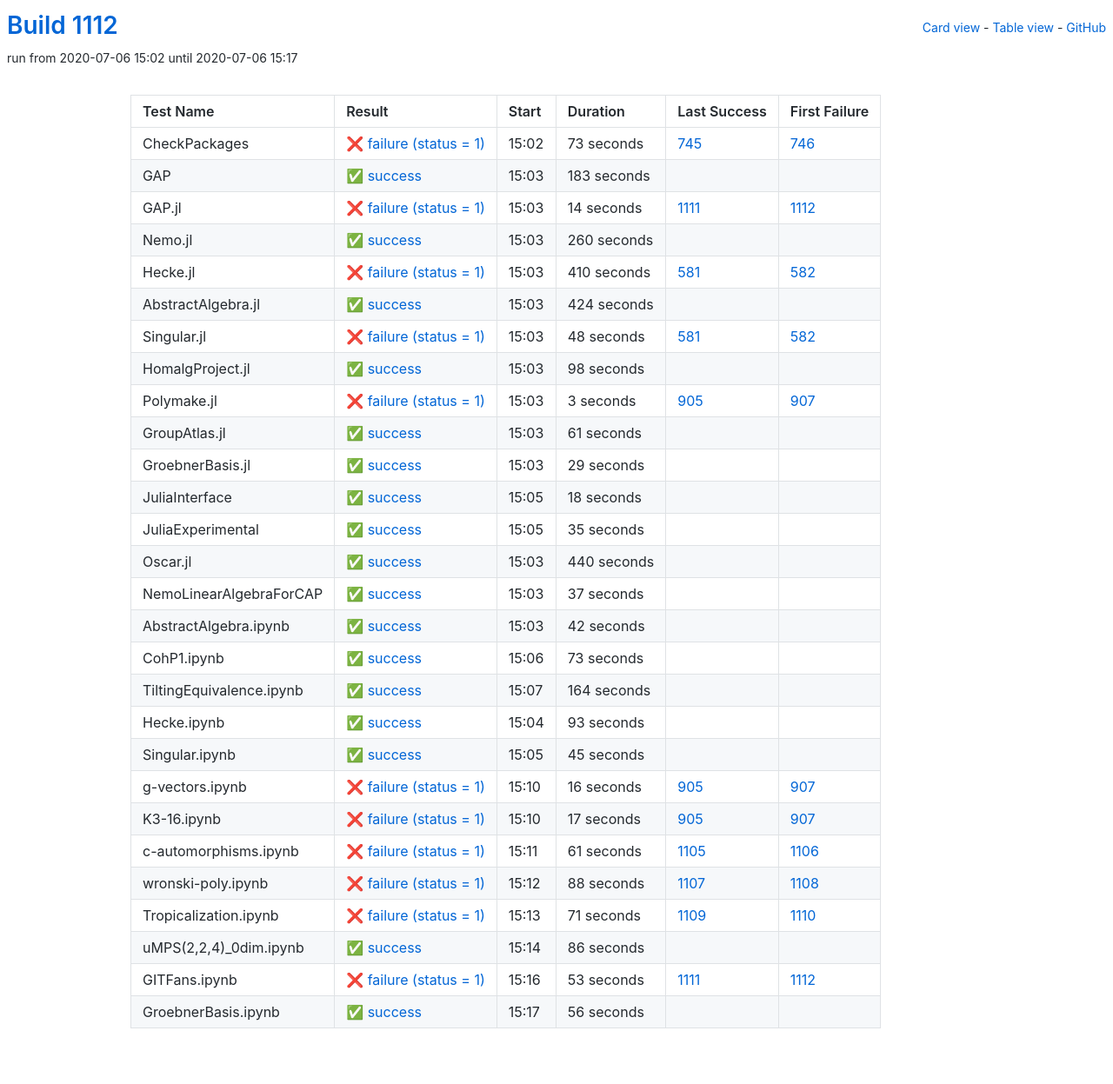
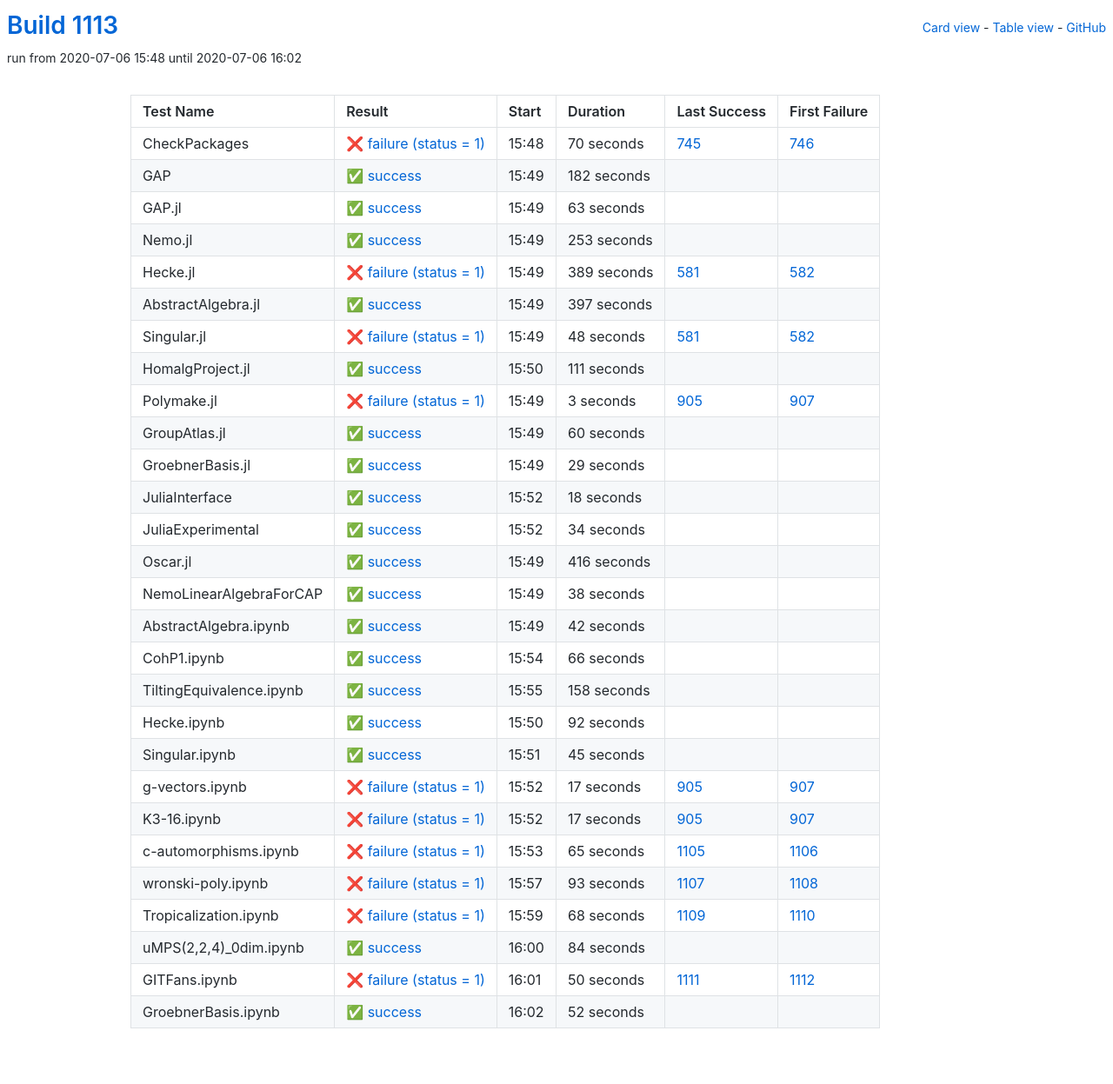
Before and after one commit to oscar-system/oscar-ci-status-1.4, a Jekyll site: the page built from table.html, in a window 1280 px wide. Shown: the whole page at 87% size. Built offline with Jekyll 4.4.1, drawn with Linux system fonts in a browser that asks for light colours.

Commit message:
Build #1113

```diff
--- a/_data/ci.yml
+++ b/_data/ci.yml
@@ -1,6 +1,6 @@
 ---
-build: 1112
-build_url: https://oscarci.mathematik.uni-kl.de/job/oscar-julia-1.4/1112/
+build: 1113
+build_url: https://oscarci.mathematik.uni-kl.de/job/oscar-julia-1.4/1113/
 job: oscar-julia-1.4
 organization: oscar-system
 repo: oscar-ci-status-1.4
@@ -8,80 +8,80 @@ repourl: https://github.com/oscar-system/oscar-ci-status-1.4
 tests:
 - name: CheckPackages
   id: checkpackages
-  log: https://oscarci.mathematik.uni-kl.de/job/oscar-julia-1.4/1112/artifact/logs/build-1112/CheckPackages.log
-  start: 2020-07-06 15:02
+  log: https://oscarci.mathematik.uni-kl.de/job/oscar-julia-1.4/1113/artifact/logs/build-1113/CheckPackages.log
+  start: 2020-07-06 15:48
   success: false
   exitcode: 1
   status: failure
-  duration: 73
+  duration: 70
   last_success: 745
   last_success_url: https://oscarci.mathematik.uni-kl.de/job/oscar-julia-1.4/745/
   first_failure: 746
   first_failure_url: https://oscarci.mathematik.uni-kl.de/job/oscar-julia-1.4/746/
 - name: GAP
   id: gap
-  log: https://oscarci.mathematik.uni-kl.de/job/oscar-julia-1.4/1112/artifact/logs/build-1112/GAP.log
-  start: 2020-07-06 15:03
+  log: https://oscarci.mathematik.uni-kl.de/job/oscar-julia-1.4/1113/artifact/logs/build-1113/GAP.log
+  start: 2020-07-06 15:49
   success: true
   exitcode: 0
   status: success
-  duration: 183
+  duration: 182
   last_success: false
   last_success_url:
   first_failure: false
   first_failure_url:
 - name: GAP.jl
   id: gap-jl
-  log: https://oscarci.mathematik.uni-kl.de/job/oscar-julia-1.4/1112/artifact/logs/build-1112/GAP.jl.log
-  start: 2020-07-06 15:03
-  success: false
-  exitcode: 1
-  status: failure
-  duration: 14
-  last_success: 1111
-  last_success_url: https://oscarci.mathematik.uni-kl.de/job/oscar-julia-1.4/1111/
-  first_failure: 1112
-  first_failure_url: https://oscarci.mathematik.uni-kl.de/job/oscar-julia-1.4/1112/
-- name: Nemo.jl
-  id: nemo-jl
-  log: https://oscarci.mathematik.uni-kl.de/job/oscar-julia-1.4/1112/artifact/logs/build-1112/Nemo.jl.log
-  start: 2020-07-06 15:03
+  log: https://oscarci.mathematik.uni-kl.de/job/oscar-julia-1.4/1113/artifact/logs/build-1113/GAP.jl.log
+  start: 2020-07-06 15:49
   success: true
   exitcode: 0
   status: success
-  duration: 260
+  duration: 63
+  last_success: false
+  last_success_url:
+  first_failure: false
+  first_failure_url:
+- name: Nemo.jl
+  id: nemo-jl
+  log: https://oscarci.mathematik.uni-kl.de/job/oscar-julia-1.4/1113/artifact/logs/build-1113/Nemo.jl.log
+  start: 2020-07-06 15:49
+  success: true
+  exitcode: 0
+  status: success
+  duration: 253
   last_success: false
   last_success_url:
   first_failure: false
   first_failure_url:
 - name: Hecke.jl
   id: hecke-jl
-  log: https://oscarci.mathematik.uni-kl.de/job/oscar-julia-1.4/1112/artifact/logs/build-1112/Hecke.jl.log
-  start: 2020-07-06 15:03
+  log: https://oscarci.mathematik.uni-kl.de/job/oscar-julia-1.4/1113/artifact/logs/build-1113/Hecke.jl.log
+  start: 2020-07-06 15:49
   success: false
   exitcode: 1
   status: failure
-  duration: 410
+  duration: 389
   last_success: 581
   last_success_url: https://oscarci.mathematik.uni-kl.de/job/oscar-julia-1.4/581/
   first_failure: 582
   first_failure_url: https://oscarci.mathematik.uni-kl.de/job/oscar-julia-1.4/582/
 - name: AbstractAlgebra.jl
   id: abstractalgebra-jl
-  log: https://oscarci.mathematik.uni-kl.de/job/oscar-julia-1.4/1112/artifact/logs/build-1112/AbstractAlgebra.jl.log
-  start: 2020-07-06 15:03
+  log: https://oscarci.mathematik.uni-kl.de/job/oscar-julia-1.4/1113/artifact/logs/build-1113/AbstractAlgebra.jl.log
+  start: 2020-07-06 15:49
   success: true
   exitcode: 0
   status: success
-  duration: 424
+  duration: 397
   last_success: false
   last_success_url:
   first_failure: false
   first_failure_url:
 - name: Singular.jl
   id: singular-jl
-  log: https://oscarci.mathematik.uni-kl.de/job/oscar-julia-1.4/1112/artifact/logs/build-1112/Singular.jl.log
-  start: 2020-07-06 15:03
+  log: https://oscarci.mathematik.uni-kl.de/job/oscar-julia-1.4/1113/artifact/logs/build-1113/Singular.jl.log
+  start: 2020-07-06 15:49
   success: false
   exitcode: 1
   status: failure
@@ -92,20 +92,20 @@ tests:
   first_failure_url: https://oscarci.mathematik.uni-kl.de/job/oscar-julia-1.4/582/
 - name: HomalgProject.jl
   id: homalgproject-jl
-  log: https://oscarci.mathematik.uni-kl.de/job/oscar-julia-1.4/1112/artifact/logs/build-1112/HomalgProject.jl.log
-  start: 2020-07-06 15:03
+  log: https://oscarci.mathematik.uni-kl.de/job/oscar-julia-1.4/1113/artifact/logs/build-1113/HomalgProject.jl.log
+  start: 2020-07-06 15:50
   success: true
   exitcode: 0
   status: success
-  duration: 98
+  duration: 111
   last_success: false
   last_success_url:
   first_failure: false
   first_failure_url:
 - name: Polymake.jl
   id: polymake-jl
-  log: https://oscarci.mathematik.uni-kl.de/job/oscar-julia-1.4/1112/artifact/logs/build-1112/Polymake.jl.log
-  start: 2020-07-06 15:03
+  log: https://oscarci.mathematik.uni-kl.de/job/oscar-julia-1.4/1113/artifact/logs/build-1113/Polymake.jl.log
+  start: 2020-07-06 15:49
   success: false
   exitcode: 1
   status: failure
@@ -116,20 +116,20 @@ tests:
   first_failure_url: https://oscarci.mathematik.uni-kl.de/job/oscar-julia-1.4/907/
 - name: GroupAtlas.jl
   id: groupatlas-jl
-  log: https://oscarci.mathematik.uni-kl.de/job/oscar-julia-1.4/1112/artifact/logs/build-1112/GroupAtlas.jl.log
-  start: 2020-07-06 15:03
+  log: https://oscarci.mathematik.uni-kl.de/job/oscar-julia-1.4/1113/artifact/logs/build-1113/GroupAtlas.jl.log
+  start: 2020-07-06 15:49
   success: true
   exitcode: 0
   status: success
-  duration: 61
+  duration: 60
   last_success: false
   last_success_url:
   first_failure: false
   first_failure_url:
 - name: GroebnerBasis.jl
   id: groebnerbasis-jl
-  log: https://oscarci.mathematik.uni-kl.de/job/oscar-julia-1.4/1112/artifact/logs/build-1112/GroebnerBasis.jl.log
-  start: 2020-07-06 15:03
+  log: https://oscarci.mathematik.uni-kl.de/job/oscar-julia-1.4/1113/artifact/logs/build-1113/GroebnerBasis.jl.log
+  start: 2020-07-06 15:49
   success: true
   exitcode: 0
   status: success
@@ -140,8 +140,8 @@ tests:
   first_failure_url:
 - name: JuliaInterface
   id: juliainterface
-  log: https://oscarci.mathematik.uni-kl.de/job/oscar-julia-1.4/1112/artifact/logs/build-1112/JuliaInterface.log
-  start: 2020-07-06 15:05
+  log: https://oscarci.mathematik.uni-kl.de/job/oscar-julia-1.4/1113/artifact/logs/build-1113/JuliaInterface.log
+  start: 2020-07-06 15:52
   success: true
   exitcode: 0
   status: success
@@ -152,44 +152,44 @@ tests:
   first_failure_url:
 - name: JuliaExperimental
   id: juliaexperimental
-  log: https://oscarci.mathematik.uni-kl.de/job/oscar-julia-1.4/1112/artifact/logs/build-1112/JuliaExperimental.log
-  start: 2020-07-06 15:05
+  log: https://oscarci.mathematik.uni-kl.de/job/oscar-julia-1.4/1113/artifact/logs/build-1113/JuliaExperimental.log
+  start: 2020-07-06 15:52
   success: true
   exitcode: 0
   status: success
-  duration: 35
+  duration: 34
   last_success: false
   last_success_url:
   first_failure: false
   first_failure_url:
 - name: Oscar.jl
   id: oscar-jl
-  log: https://oscarci.mathematik.uni-kl.de/job/oscar-julia-1.4/1112/artifact/logs/build-1112/Oscar.jl.log
-  start: 2020-07-06 15:03
+  log: https://oscarci.mathematik.uni-kl.de/job/oscar-julia-1.4/1113/artifact/logs/build-1113/Oscar.jl.log
+  start: 2020-07-06 15:49
   success: true
   exitcode: 0
   status: success
-  duration: 440
+  duration: 416
   last_success: false
   last_success_url:
   first_failure: false
   first_failure_url:
 - name: NemoLinearAlgebraForCAP
   id: nemolinearalgebraforcap
-  log: https://oscarci.mathematik.uni-kl.de/job/oscar-julia-1.4/1112/artifact/logs/build-1112/NemoLinearAlgebraForCAP.log
-  start: 2020-07-06 15:03
+  log: https://oscarci.mathematik.uni-kl.de/job/oscar-julia-1.4/1113/artifact/logs/build-1113/NemoLinearAlgebraForCAP.log
+  start: 2020-07-06 15:49
   success: true
   exitcode: 0
   status: success
-  duration: 37
+  duration: 38
   last_success: false
   last_success_url:
   first_failure: false
   first_failure_url:
 - name: AbstractAlgebra.ipynb
   id: abstractalgebra-ipynb
-  log: https://oscarci.mathematik.uni-kl.de/job/oscar-julia-1.4/1112/artifact/logs/build-1112/AbstractAlgebra.ipynb.log
-  start: 2020-07-06 15:03
+  log: https://oscarci.mathematik.uni-kl.de/job/oscar-julia-1.4/1113/artifact/logs/build-1113/AbstractAlgebra.ipynb.log
+  start: 2020-07-06 15:49
   success: true
   exitcode: 0
   status: success
@@ -200,44 +200,44 @@ tests:
   first_failure_url:
 - name: CohP1.ipynb
   id: cohp1-ipynb
-  log: https://oscarci.mathematik.uni-kl.de/job/oscar-julia-1.4/1112/artifact/logs/build-1112/CohP1.ipynb.log
-  start: 2020-07-06 15:06
+  log: https://oscarci.mathematik.uni-kl.de/job/oscar-julia-1.4/1113/artifact/logs/build-1113/CohP1.ipynb.log
+  start: 2020-07-06 15:54
   success: true
   exitcode: 0
   status: success
-  duration: 73
+  duration: 66
   last_success: false
   last_success_url:
   first_failure: false
   first_failure_url:
 - name: TiltingEquivalence.ipynb
   id: tiltingequivalence-ipynb
-  log: https://oscarci.mathematik.uni-kl.de/job/oscar-julia-1.4/1112/artifact/logs/build-1112/TiltingEquivalence.ipynb.log
-  start: 2020-07-06 15:07
+  log: https://oscarci.mathematik.uni-kl.de/job/oscar-julia-1.4/1113/artifact/logs/build-1113/TiltingEquivalence.ipynb.log
+  start: 2020-07-06 15:55
   success: true
   exitcode: 0
   status: success
-  duration: 164
+  duration: 158
   last_success: false
   last_success_url:
   first_failure: false
   first_failure_url:
 - name: Hecke.ipynb
   id: hecke-ipynb
-  log: https://oscarci.mathematik.uni-kl.de/job/oscar-julia-1.4/1112/artifact/logs/build-1112/Hecke.ipynb.log
-  start: 2020-07-06 15:04
+  log: https://oscarci.mathematik.uni-kl.de/job/oscar-julia-1.4/1113/artifact/logs/build-1113/Hecke.ipynb.log
+  start: 2020-07-06 15:50
   success: true
   exitcode: 0
   status: success
-  duration: 93
+  duration: 92
   last_success: false
   last_success_url:
   first_failure: false
   first_failure_url:
 - name: Singular.ipynb
   id: singular-ipynb
-  log: https://oscarci.mathematik.uni-kl.de/job/oscar-julia-1.4/1112/artifact/logs/build-1112/Singular.ipynb.log
-  start: 2020-07-06 15:05
+  log: https://oscarci.mathematik.uni-kl.de/job/oscar-julia-1.4/1113/artifact/logs/build-1113/Singular.ipynb.log
+  start: 2020-07-06 15:51
   success: true
   exitcode: 0
   status: success
@@ -248,20 +248,20 @@ tests:
   first_failure_url:
 - name: g-vectors.ipynb
   id: g-vectors-ipynb
-  log: https://oscarci.mathematik.uni-kl.de/job/oscar-julia-1.4/1112/artifact/logs/build-1112/g-vectors.ipynb.log
-  start: 2020-07-06 15:10
+  log: https://oscarci.mathematik.uni-kl.de/job/oscar-julia-1.4/1113/artifact/logs/build-1113/g-vectors.ipynb.log
+  start: 2020-07-06 15:52
   success: false
   exitcode: 1
   status: failure
-  duration: 16
+  duration: 17
   last_success: 905
   last_success_url: https://oscarci.mathematik.uni-kl.de/job/oscar-julia-1.4/905/
   first_failure: 907
   first_failure_url: https://oscarci.mathematik.uni-kl.de/job/oscar-julia-1.4/907/
 - name: K3-16.ipynb
   id: k3-16-ipynb
-  log: https://oscarci.mathematik.uni-kl.de/job/oscar-julia-1.4/1112/artifact/logs/build-1112/K3-16.ipynb.log
-  start: 2020-07-06 15:10
+  log: https://oscarci.mathematik.uni-kl.de/job/oscar-julia-1.4/1113/artifact/logs/build-1113/K3-16.ipynb.log
+  start: 2020-07-06 15:52
   success: false
   exitcode: 1
   status: failure
@@ -272,72 +272,72 @@ tests:
   first_failure_url: https://oscarci.mathematik.uni-kl.de/job/oscar-julia-1.4/907/
 - name: c-automorphisms.ipynb
   id: c-automorphisms-ipynb
-  log: https://oscarci.mathematik.uni-kl.de/job/oscar-julia-1.4/1112/artifact/logs/build-1112/c-automorphisms.ipynb.log
-  start: 2020-07-06 15:11
+  log: https://oscarci.mathematik.uni-kl.de/job/oscar-julia-1.4/1113/artifact/logs/build-1113/c-automorphisms.ipynb.log
+  start: 2020-07-06 15:53
   success: false
   exitcode: 1
   status: failure
-  duration: 61
+  duration: 65
   last_success: 1105
   last_success_url: https://oscarci.mathematik.uni-kl.de/job/oscar-julia-1.4/1105/
   first_failure: 1106
   first_failure_url: https://oscarci.mathematik.uni-kl.de/job/oscar-julia-1.4/1106/
 - name: wronski-poly.ipynb
   id: wronski-poly-ipynb
-  log: https://oscarci.mathematik.uni-kl.de/job/oscar-julia-1.4/1112/artifact/logs/build-1112/wronski-poly.ipynb.log
-  start: 2020-07-06 15:12
+  log: https://oscarci.mathematik.uni-kl.de/job/oscar-julia-1.4/1113/artifact/logs/build-1113/wronski-poly.ipynb.log
+  start: 2020-07-06 15:57
   success: false
   exitcode: 1
   status: failure
-  duration: 88
+  duration: 93
   last_success: 1107
   last_success_url: https://oscarci.mathematik.uni-kl.de/job/oscar-julia-1.4/1107/
   first_failure: 1108
   first_failure_url: https://oscarci.mathematik.uni-kl.de/job/oscar-julia-1.4/1108/
 - name: Tropicalization.ipynb
   id: tropicalization-ipynb
-  log: https://oscarci.mathematik.uni-kl.de/job/oscar-julia-1.4/1112/artifact/logs/build-1112/Tropicalization.ipynb.log
-  start: 2020-07-06 15:13
+  log: https://oscarci.mathematik.uni-kl.de/job/oscar-julia-1.4/1113/artifact/logs/build-1113/Tropicalization.ipynb.log
+  start: 2020-07-06 15:59
   success: false
   exitcode: 1
   status: failure
-  duration: 71
+  duration: 68
   last_success: 1109
   last_success_url: https://oscarci.mathematik.uni-kl.de/job/oscar-julia-1.4/1109/
   first_failure: 1110
   first_failure_url: https://oscarci.mathematik.uni-kl.de/job/oscar-julia-1.4/1110/
 - name: uMPS(2,2,4)_0dim.ipynb
   id: umps-2-2-4-0dim-ipynb
-  log: https://oscarci.mathematik.uni-kl.de/job/oscar-julia-1.4/1112/artifact/logs/build-1112/uMPS-2-2-4-_0dim.ipynb.log
-  start: 2020-07-06 15:14
+  log: https://oscarci.mathematik.uni-kl.de/job/oscar-julia-1.4/1113/artifact/logs/build-1113/uMPS-2-2-4-_0dim.ipynb.log
+  start: 2020-07-06 16:00
   success: true
   exitcode: 0
   status: success
-  duration: 86
+  duration: 84
   last_success: false
   last_success_url:
   first_failure: false
   first_failure_url:
 - name: GITFans.ipynb
   id: gitfans-ipynb
-  log: https://oscarci.mathematik.uni-kl.de/job/oscar-julia-1.4/1112/artifact/logs/build-1112/GITFans.ipynb.log
-  start: 2020-07-06 15:16
+  log: https://oscarci.mathematik.uni-kl.de/job/oscar-julia-1.4/1113/artifact/logs/build-1113/GITFans.ipynb.log
+  start: 2020-07-06 16:01
   success: false
   exitcode: 1
   status: failure
-  duration: 53
+  duration: 50
   last_success: 1111
   last_success_url: https://oscarci.mathematik.uni-kl.de/job/oscar-julia-1.4/1111/
   first_failure: 1112
   first_failure_url: https://oscarci.mathematik.uni-kl.de/job/oscar-julia-1.4/1112/
 - name: GroebnerBasis.ipynb
   id: groebnerbasis-ipynb
-  log: https://oscarci.mathematik.uni-kl.de/job/oscar-julia-1.4/1112/artifact/logs/build-1112/GroebnerBasis.ipynb.log
-  start: 2020-07-06 15:17
+  log: https://oscarci.mathematik.uni-kl.de/job/oscar-julia-1.4/1113/artifact/logs/build-1113/GroebnerBasis.ipynb.log
+  start: 2020-07-06 16:02
   success: true
   exitcode: 0
   status: success
-  duration: 56
+  duration: 52
   last_success: false
   last_success_url:
   first_failure: false
```
Also changed, not shown: README.md.
